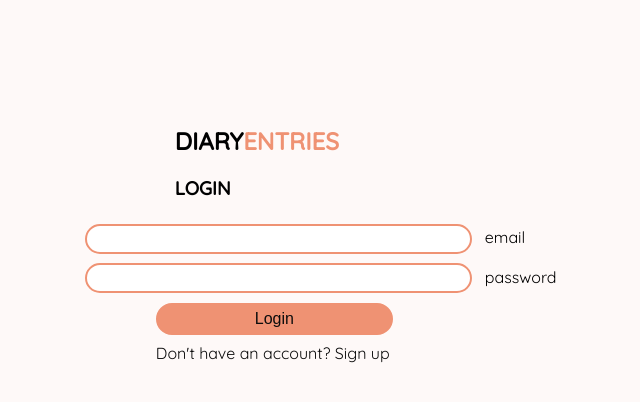
After one commit to KmdCode/diary-entries, a PHP site: page /login.php in a window 1280 px wide. The commit adds this page. Shown: the top 402 px of the page, without its empty margins (244-884 px from the left). Run offline with PHP 8.4, Linux system fonts and the light colour scheme.

Commit message:
Login design done

```diff
--- /dev/null
+++ b/login.php
@@ -0,0 +1,27 @@
+<!DOCTYPE html>
+<html lang="en">
+<head>
+    <meta charset="UTF-8">
+    <meta http-equiv="X-UA-Compatible" content="IE=edge">
+    <meta name="viewport" content="width=device-width, initial-scale=1.0">
+    <title>Login</title>
+    <link rel="stylesheet" href="css/style.css">
+</head>
+<body>
+    <div class="landing">
+
+        <h2>DIARY<span>ENTRIES</span></h2>
+        <div class="entry">
+            <div class="landing-heading">
+            <h3> LOGIN </h3>
+            </div>
+            <div class="form" method = "post">
+                <div><input type="email" name = "email" ><label>email</label></div>
+                <div><input type="password" name = "password" ><label>password</label></div>
+                <button>Login</button>
+                <div class = "ref"><a href="sign-up.php">Don't have an account? Sign up</a></div>
+            </div>
+        </div>
+    </div>
+</body>
+</html>
--- a/sign-up.php
+++ b/sign-up.php
@@ -21,7 +21,7 @@
                <div><input type="password" name = "password" ><label>password</label></div>
                <div><input type="password" name = "verify"><label>confirm password</label></div>
                 <button>Sign Up</button>
-                <div class = "ref"><a href="#">Already have an account?Sign in.</a></div>
+                <div class = "ref"><a href="login.php">Already have an account?Sign in.</a></div>
             </div>
         </div>
     </div>
```
